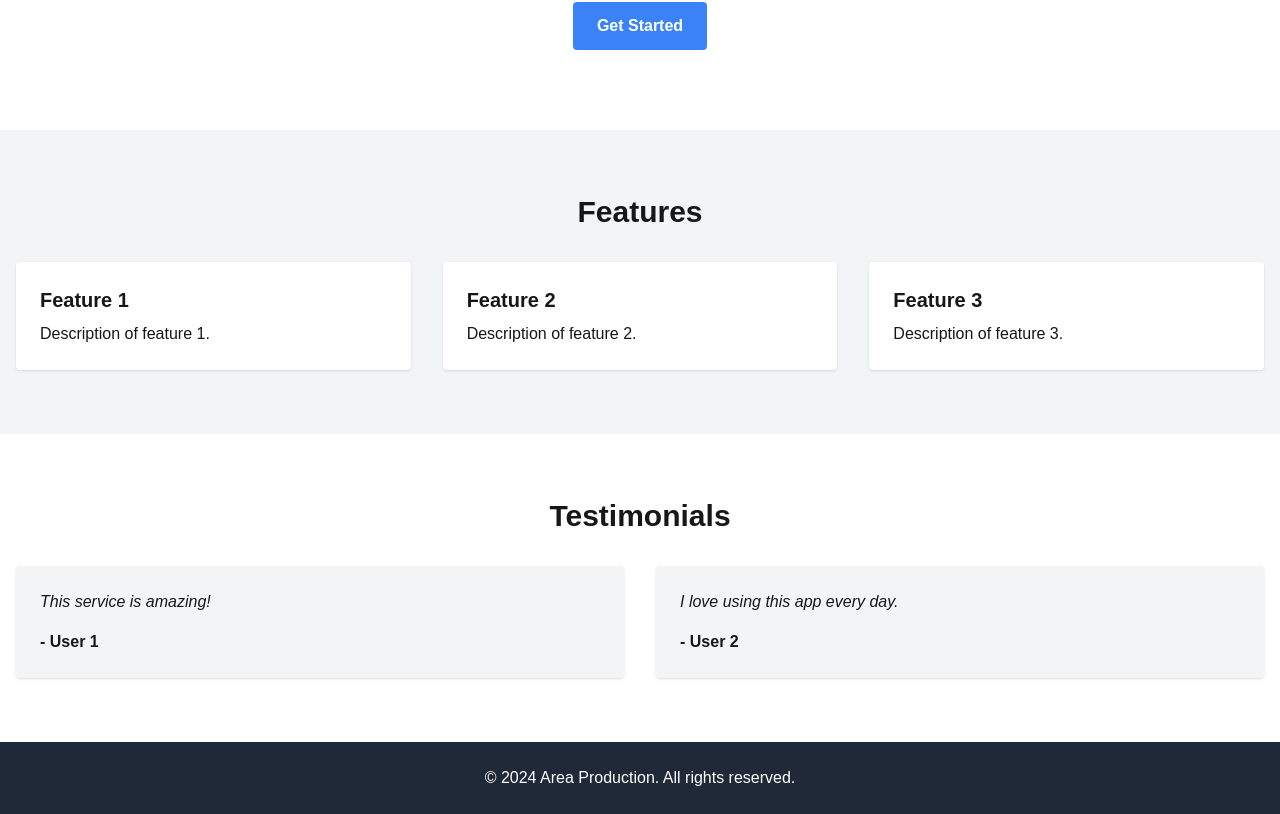
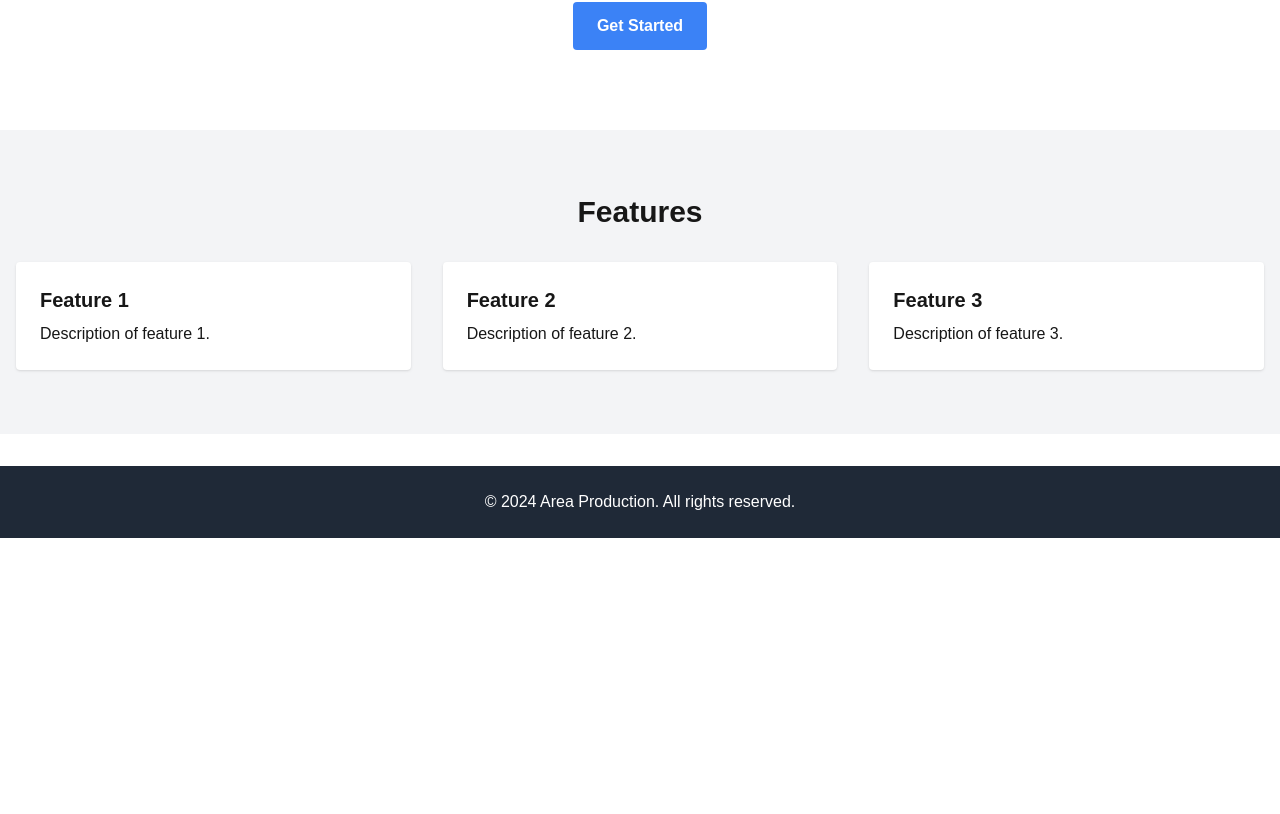
Before and after one commit to Sonny-Fourmont/2024-Epitech-Project-ARea, a Next.js app in the folder frontend/web/: page /home in a window 1280 px wide. Shown: the part 262-1076 px from the top of the page. After the commit the page ends 800 px from the top, so only its background shows below. Built offline with nearby package versions, Linux system fonts and the light colour scheme.

Commit message:
[FIX] footer as an componenets

```diff
--- /dev/null
+++ b/frontend/web/src/components/Footer.tsx
@@ -0,0 +1,9 @@
+import React from 'react';
+
+const Footer: React.FC = () => (
+    <footer className="py-6 bg-gray-800 text-white text-center absolute inset-x-0 bottom-0">
+        <p>&copy; 2024 Area Production. All rights reserved.</p>
+    </footer>
+);
+
+export default Footer;
--- a/frontend/web/src/pages/applets/index.tsx
+++ b/frontend/web/src/pages/applets/index.tsx
@@ -2,6 +2,7 @@
 
 import AppletCard from '../../components/AppletCard';
 import Navbar from '@/components/Navbar';
+import Footer from '@/components/Footer';
 
 const MyAppletsPage = () => {
     const applets = [
@@ -29,6 +30,7 @@ const MyAppletsPage = () => {
         <div>
             <Navbar />
             <AppletsSection applets={applets} />
+            <Footer />
         </div>
     );
 };
--- a/frontend/web/src/pages/home/index.tsx
+++ b/frontend/web/src/pages/home/index.tsx
@@ -2,6 +2,7 @@
 
 import React from 'react';
 import Navbar from '@/components/Navbar';
+import Footer from '@/components/Footer';
 
 const HomePage: React.FC = () => {
     return (
@@ -9,7 +10,6 @@ const HomePage: React.FC = () => {
             <Navbar />
             <HeroSection />
             <FeaturesSection />
-            <TestimonialsSection />
             <Footer />
         </div>
     );
@@ -62,10 +62,4 @@ const TestimonialCard: React.FC<{ name: string, feedback: string }> = ({ name, f
     </div>
 );
 
-const Footer: React.FC = () => (
-    <footer className="py-6 bg-gray-800 text-white text-center">
-        <p>&copy; 2024 Area Production. All rights reserved.</p>
-    </footer>
-);
-
 export default HomePage;
```
